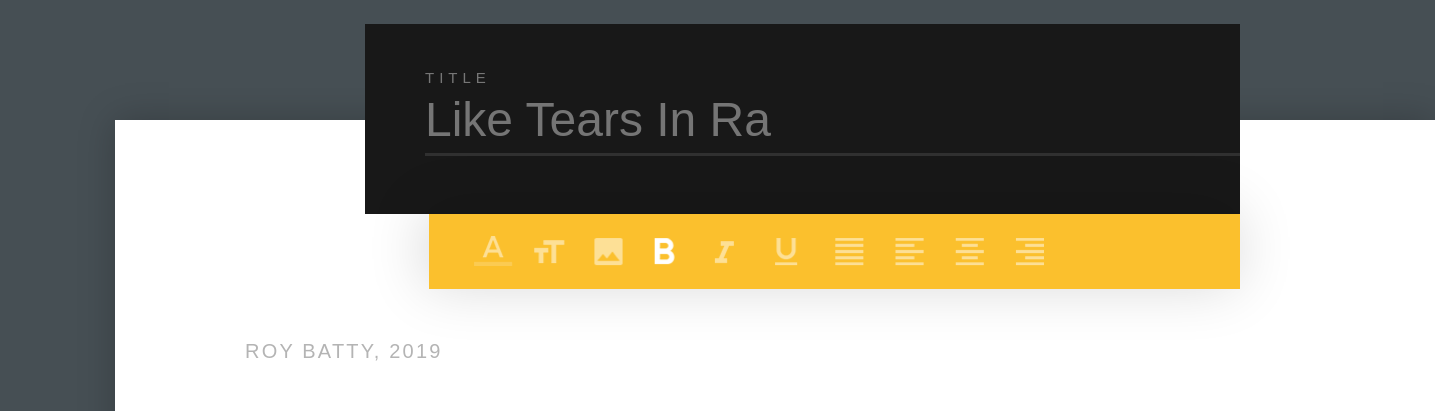
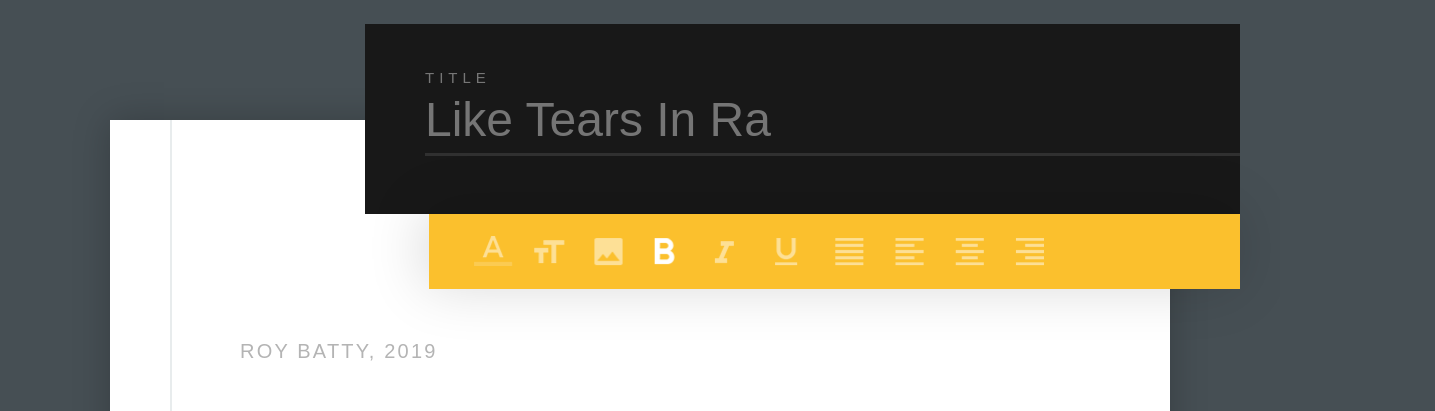
Before and after one commit to TaniaMikhalevska/text-editor, a plain HTML site: page index.html in a window 1280 px wide. Shown: the top 411 px of the page, 1435 px wide, since content can reach past the window. Drawn offline with Linux system fonts and the light colour scheme; a web font is replaced by a local one.

Commit message:
padding was changed, vertical line was added

```diff
--- a/css/styles.css
+++ b/css/styles.css
@@ -65,12 +65,23 @@ body {
     background: #464f54;
 }
 .editor-article {
+    box-sizing: border-box;
     width: 1060px;
-    margin: 120px 75px 0 75px;
+    margin: 120px auto;
     padding: 220px 130px 0 130px;
     background: #ffffff;
     box-shadow: 0 0 35px rgba(0, 0, 0, .22);
 
+}
+
+.editor-article::before {
+	content: "";
+	background: #e8eced;
+	width: 2px;
+	height: 815px;
+	position: absolute;
+	top: 0;
+	left: 130px;
 }
 .editor-title {
     box-sizing: border-box;
@@ -135,7 +146,6 @@ h1 {
     font: 900 70px/80px var(--font-futura), serif;
     text-transform: uppercase;
     color:2a2a2a;
-    letter-spacing: 4px;
 }
 .editor-description {
     color: #8f8f8f;
```
